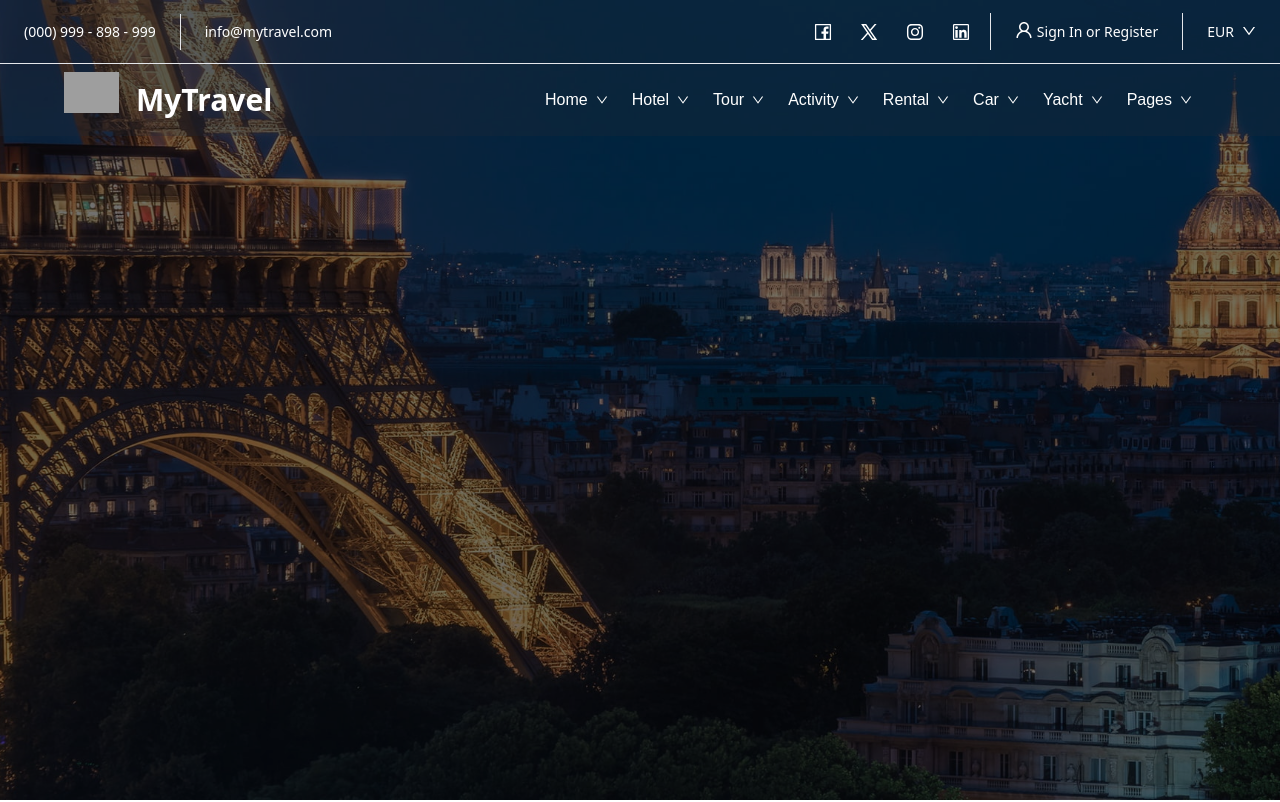
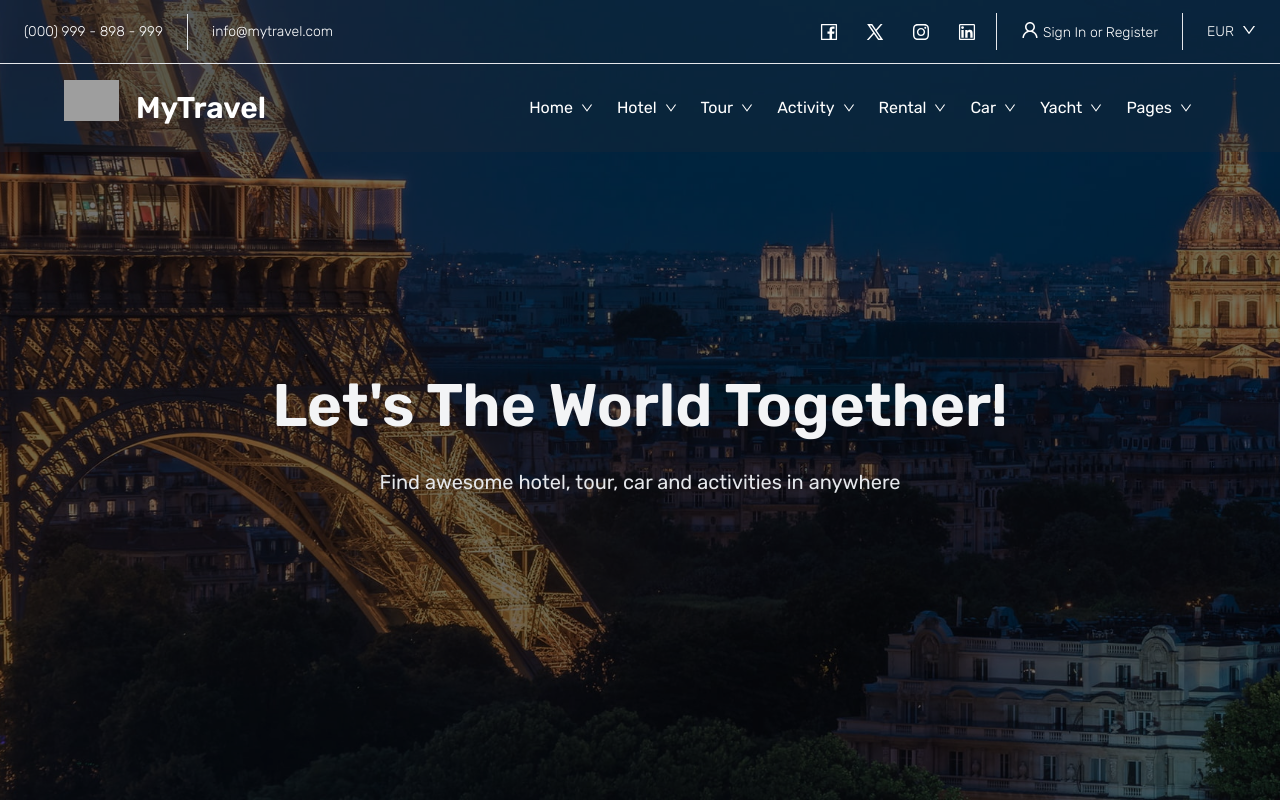
Before and after one commit to onurucuncu/travel-app, a React (Create React App) app: page / in a window 1280 px wide. Shown: the top 802 px of the page. Built offline with nearby package versions, Linux system fonts and the light colour scheme; grey boxes are pictures that could not be loaded.

Commit message:
fix: header section

```diff
--- a/public/index.html
+++ b/public/index.html
@@ -1,6 +1,10 @@
 <!DOCTYPE html>
 <html lang="en">
   <head>
+    <link rel="preconnect" href="https://fonts.googleapis.com">
+    <link rel="preconnect" href="https://fonts.gstatic.com" crossorigin>
+    <link href="https://fonts.googleapis.com/css2?family=Rubik:ital,wght@0,300..900;1,300..900&display=swap"
+      rel="stylesheet">
     <meta charset="utf-8" />
     <meta name="viewport" content="width=device-width, initial-scale=1" />
     <meta name="theme-color" content="#000000" />
--- /dev/null
+++ b/src/Features/WelcomeSection/Components/HeaderSection.jsx
@@ -0,0 +1,12 @@
+import React from 'react'
+
+const HeaderSection = () => {
+  return (
+    <div className='flex flex-col items-center justify-center mt-56'>
+          <div className='text-gray-100 text-6xl font-semibold font-rubik'>Let's The World Together!</div>
+          <div className='mt-8 text-gray-200 text-xl font-rubik'>Find awesome hotel, tour, car and activities in anywhere</div>
+    </div>
+  );
+}
+
+export default HeaderSection
--- a/src/Features/WelcomeSection/Components/MenuItems.jsx
+++ b/src/Features/WelcomeSection/Components/MenuItems.jsx
@@ -38,7 +38,7 @@ const dropdownItems = [
 
 const MenuItems = () => {
   return (
-    <div className='flex text-white items-center'>
+    <div className='flex text-white items-center font-rubik'>
       {dropdownItems.map((item) => (
         <CustomDropdown  items={item.items} header={item.header} withDownArrow={true} iconSize={"xs"} />
       ))}
--- a/src/Features/WelcomeSection/Components/MenuSection.jsx
+++ b/src/Features/WelcomeSection/Components/MenuSection.jsx
@@ -7,7 +7,7 @@ const MenuSection = () => {
       {/* relative  */}
       <div className="bg-gray-800 opacity-30 absolute inset-0 z-0"></div>
       {/* absolute */}
-      <div className="flex justify-between mx-16 py-2 z-10 relative">
+      <div className="flex justify-between mx-16 py-4 z-10 relative font-rubik">
         <div className="logo flex items-center justify-start">
           <div className="w-14 h-14 mr-4">
             <img
@@ -17,7 +17,7 @@ const MenuSection = () => {
               alt=""
             />
           </div>
-          <div className="text-3xl font-bold font-sans text-white">
+          <div className="text-3xl font-semibold text-white font-rubik">
             MyTravel
           </div>
         </div>
--- a/src/Features/WelcomeSection/Components/NavigationBar.jsx
+++ b/src/Features/WelcomeSection/Components/NavigationBar.jsx
@@ -45,7 +45,7 @@ const NavigationBar = () => {
       {/* relative */}
       <div className="bg-gray-800 opacity-30 absolute inset-0 z-0"></div>
       {/* absolute */}
-      <div className="h-16 flex items-center justify-between font-sans text-sm bg-transparent border-b z-10 relative">
+      <div className="h-16 flex items-center justify-between font-rubik text-sm bg-transparent border-b z-10 relative">
         <div className="left-menu-items bg-transparent flex">
           <div className="my-4 border-r flex items-center justify-center">
             <div className={paragraphCSS}>(000) 999 - 898 - 999</div>
--- a/src/Features/WelcomeSection/index.js
+++ b/src/Features/WelcomeSection/index.js
@@ -1,6 +1,7 @@
 import React from 'react';
 import NavigationBar from './Components/NavigationBar';
 import MenuSection from './Components/MenuSection';
+import HeaderSection from './Components/HeaderSection';
 
 const WelcomeSection = () => {
   return (
@@ -9,6 +10,7 @@ const WelcomeSection = () => {
       <div className='content'>
         <NavigationBar />
         <MenuSection />
+        <HeaderSection/>
       </div>
     </div>
   );
--- a/tailwind.config.js
+++ b/tailwind.config.js
@@ -4,7 +4,11 @@ module.exports = {
     "./src/**/*.{js,jsx,ts,tsx}",
   ],
   theme: {
-    extend: {},
+    extend: {
+       fontFamily: {
+        rubik: ['Rubik', 'sans-serif'], // Rubik fontunu tanımlıyoruz
+      },
+    },
   },
   plugins: [],
 }
```
Also changed, not shown: src/Features/WelcomeSection/Components/Header.jsx (deleted).
